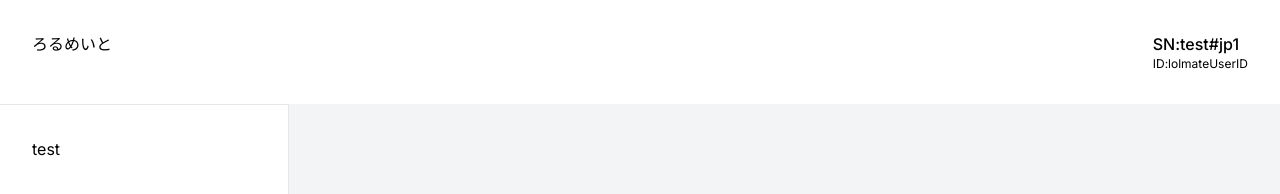
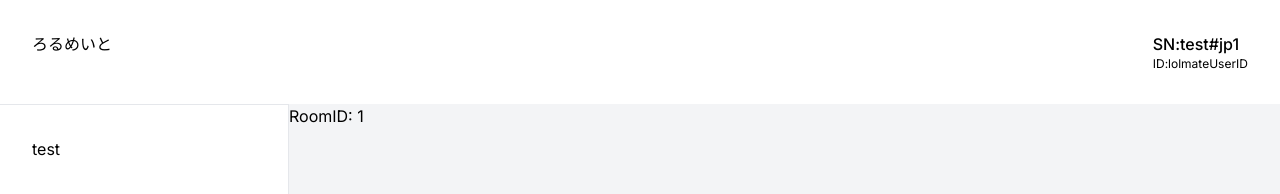
Before and after one commit to ponkotate/lolmate, a Next.js app: page /room/1 in a window 1280 px wide. Shown: the top 194 px of the page. Built offline with nearby package versions, Linux system fonts and the light colour scheme.

Commit message:
feat:ルーム画面でDynamicRouteを利用するように変更

```diff
--- a/app/room/[uuid]/page.tsx
+++ b/app/room/[uuid]/page.tsx
@@ -1,9 +1,17 @@
 import Dashboard from '@/components/templates/dashboard';
+import { notFound } from "next/navigation";
 
-export default function Page() {
+export default function Page({ params }: { params: { uuid: string } }) {
+
+  const room = true
+
+  if (!room) {
+    return notFound();
+  }
+
   return (
     <Dashboard>
-      <div></div>
+      <div>RoomID: {params.uuid}</div>
     </Dashboard>
   );
 }
```
